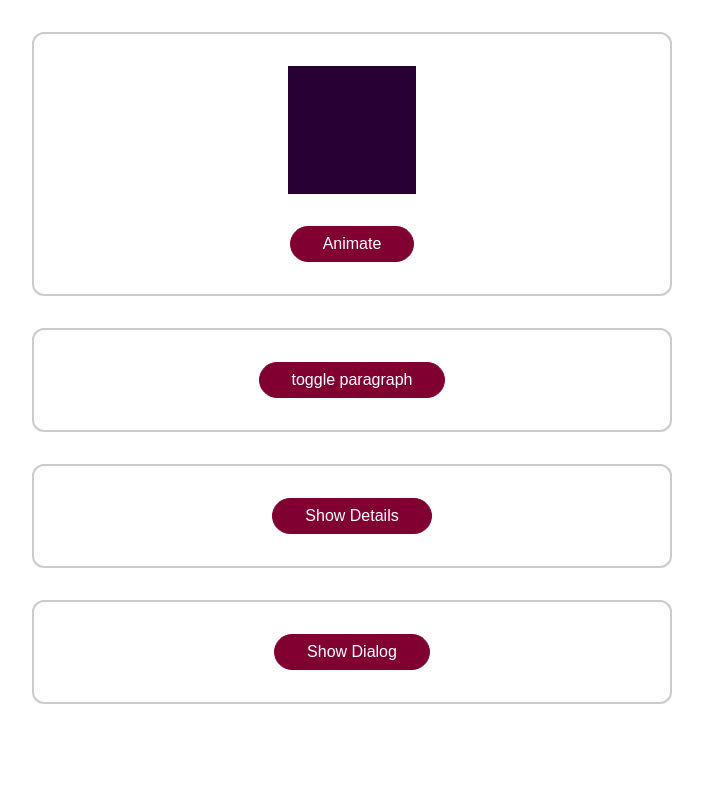
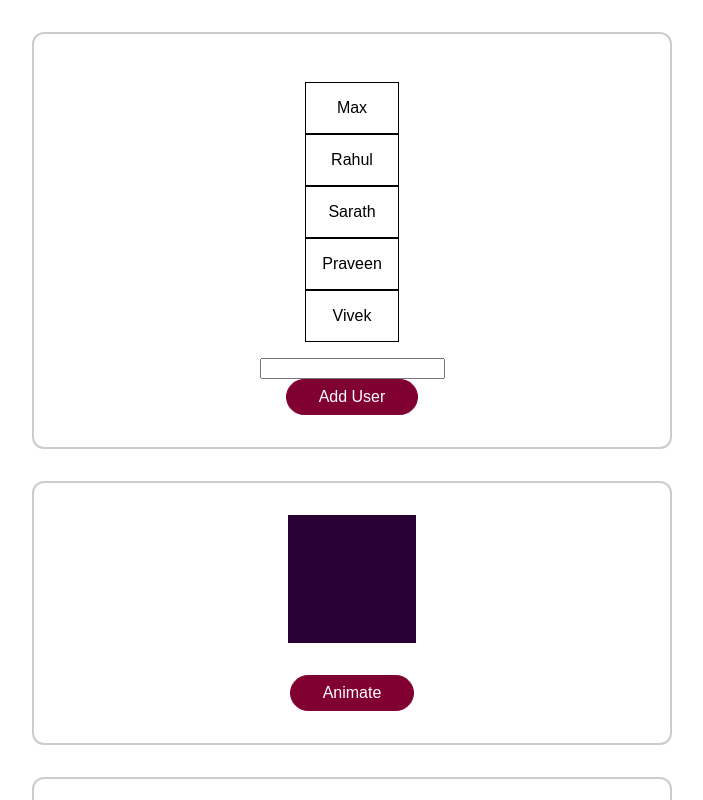
Before and after one commit to rahulkotla2/Vue-Animations, a Vue app: page / in a window 1280 px wide. Shown: the top 800 px of the page, without its empty margins (288-991 px from the left). Built offline with nearby package versions, Linux system fonts and the light colour scheme.

Commit message:
Creation of New component for list items Animation

```diff
--- a/src/App.vue
+++ b/src/App.vue
@@ -1,11 +1,15 @@
 <template>
+  <div class="container">
+    <users-data></users-data>
+  </div>
   <div class="container">
     <div class="block" :class="{ animate: animatedBlock }"></div>
     <button @click="animate">Animate</button>
   </div>
   <div class="container">
-    <transition @before-enter="beforeEnter" @enter="enter" @after-enter="afterEnter" @before-leave="beforeLeave"
-      @leave="leave" @after-leave="afterLeave" @enter-cancelled="enterCancelled" @leave-cancelled="leaveCancelled">
+    <transition :css="false" @before-enter="beforeEnter" @enter="enter" @after-enter="afterEnter"
+      @before-leave="beforeLeave" @leave="leave" @after-leave="afterLeave" @enter-cancelled="enterCancelled"
+      @leave-cancelled="leaveCancelled">
       <p v-if="paraIsVisible">This is Sometimes Visible</p>
     </transition>
     <button @click="toggleParagraph">toggle paragraph</button>
@@ -26,7 +30,11 @@
 </template>
 
 <script>
+import UsersData from './components/UsersData.vue'
 export default {
+  components: {
+    UsersData,
+  },
   data() {
     return {
       dialogIsVisible: false,
--- /dev/null
+++ b/src/components/UsersData.vue
@@ -0,0 +1,43 @@
+<template>
+    <ul>
+        <li v-for="user in users" :key="user" @click="removeUser(user)">
+            {{ user }}
+        </li>
+    </ul>
+    <input type="text" ref="userInput">
+    <button @click="AddUser">Add User</button>
+</template>
+
+<script>
+export default {
+    data() {
+        return {
+            users: ['Max', 'Rahul', 'Sarath', 'Praveen', 'Vivek']
+        }
+    },
+    methods: {
+        AddUser() {
+            const userValue = this.$refs.userInput.value;
+            this.users.unshift(userValue);
+            this.$refs.userInput.value = '';
+        },
+        removeUser(usr) {
+            this.users = this.users.filter(user => usr !== user);
+        }
+    },
+}
+</script>
+
+<style>
+ul {
+    list-style: none;
+    margin:1rem 0;
+    padding: 0;
+}
+
+li {
+    border: 1px solid black;
+    padding: 1rem;
+    text-align: center;
+}
+</style>
```
